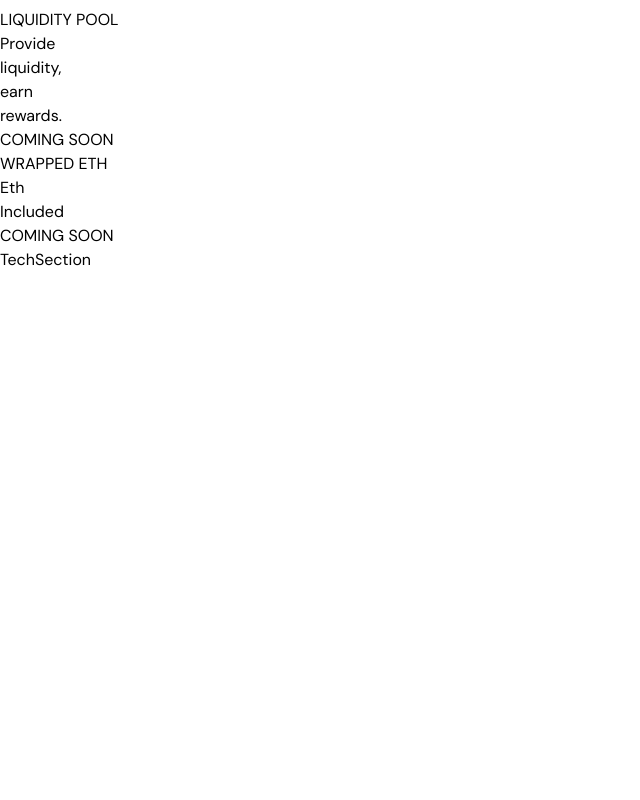
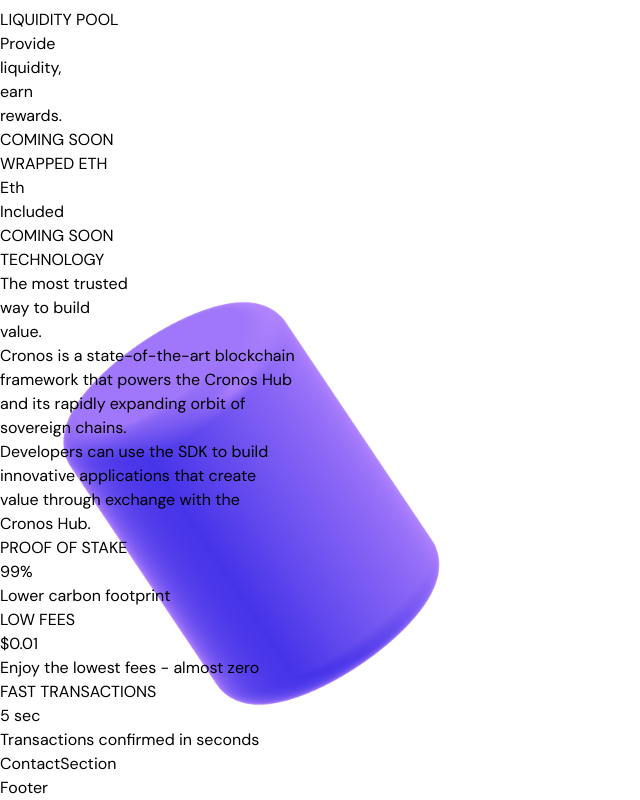
Before and after one commit to Kelechikizito/cronos-landing-page, a React (Vite) app: page / in a window 1280 px wide. Shown: the part 4413-5213 px from the top of the page, without its empty margins (0-640 px from the left). Before the commit the page ends 4685 px from the top, so only its background shows below. Built offline with nearby package versions, Linux system fonts and the light colour scheme.

Commit message:
files update

```diff
--- a/src/App.jsx
+++ b/src/App.jsx
@@ -5,6 +5,8 @@
 import StakeSection from "./components/StakeSection";
 import FeatureSection from "./components/FeatureSection";
 import TechSection from "./components/TechSection";
+import ContactSection from "./components/ContactSection";
+import Footer from "./components/Footer";
 
 function App() {
   return (
@@ -16,6 +18,8 @@
       <StakeSection />
       <FeatureSection />
       <TechSection />
+      <ContactSection />
+      <Footer />
     </div>
   );
 }
--- /dev/null
+++ b/src/components/ContactSection.jsx
@@ -0,0 +1,7 @@
+const ContactSection = () => {
+  return (
+    <div>ContactSection</div>
+  )
+}
+
+export default ContactSection
--- /dev/null
+++ b/src/components/Footer.jsx
@@ -0,0 +1,9 @@
+import React from 'react'
+
+const Footer = () => {
+  return (
+    <div>Footer</div>
+  )
+}
+
+export default Footer
--- a/src/components/TechSection.jsx
+++ b/src/components/TechSection.jsx
@@ -1,8 +1,88 @@
-import React from 'react'
+import Cylinder from '../assets/Cylinder.png'
 
 const TechSection = () => {
   return (
-    <div>TechSection</div>
+    <div
+        className='mt-48 text-white flex flex-col gap-16 pb-10'
+        style={{backgroundImage: `url(${Cylinder})`,
+                backgroundSize: 'contain',
+                backgroundRepeat: 'no-repeat',
+                backgroundPosition: '150% bottom%'}}
+    >
+        <div className="flex justify-between">
+            <div className="flex flex-col gap-8">
+                <div className="opacity-75 tracking-widest">
+                    <p>TECHNOLOGY</p>
+                </div>
+
+                <div>
+                    <h1 className="text-7xl font-bold bg-gradient-to-r from-white to-gray-500 bg-clip-text text-transparent">The most trusted<br />way to build<br />value.</h1>
+                </div>
+
+                <div>
+                    <p>
+                        Cronos is a state-of-the-art blockchain<br />
+                        framework that powers the Cronos Hub<br />
+                        and its rapidly expanding orbit of<br />
+                        sovereign chains.
+                    </p>
+                </div>
+
+                <div>
+                    <p>
+                        Developers can use the SDK to build<br />
+                        innovative applications that create<br />
+                        value through exchange with the<br />
+                        Cronos Hub.
+                    </p>
+                </div>
+            </div>
+
+            <div className="flex flex-col justify-center gap-8">
+                <div className="opacity-75 tracking-widest">
+                    <p>PROOF OF STAKE</p>
+                </div>
+
+                <div>
+                    <h1 className="text-7xl font-bold bg-gradient-to-r from-white to-gray-500 bg-clip-text text-transparent">99%</h1>
+                </div>
+
+                <div>
+                    <p>Lower carbon footprint</p>
+                </div>
+            </div>
+        </div>
+
+        <div className="flex justify-between">
+            <div className="flex flex-col gap-8">
+                <div className="opacity-75 tracking-widest">
+                    <p>LOW FEES</p>
+                </div>
+
+                <div>
+                    <h1 className="text-7xl font-bold bg-gradient-to-r from-white to-gray-500 bg-clip-text text-transparent">$0.01</h1>
+                </div>
+
+                <div>
+                    <p>Enjoy the lowest fees - almost zero</p>
+                </div>
+            </div>
+
+            <div className="flex flex-col gap-8">
+                <div className="opacity-75 tracking-widest">
+                    <p>FAST TRANSACTIONS</p>
+                </div>
+
+                <div>
+                    <h1 className="text-7xl font-bold bg-gradient-to-r from-white to-gray-500 bg-clip-text text-transparent">5 sec</h1>
+                </div>
+
+                <div>
+                    <p>Transactions confirmed in seconds</p>
+                </div>
+            </div>
+        </div>
+    </div>
   )
 }
 
```
Also changed, not shown: src/assets/Cylinder.png (renamed from src/assets/Cylinder 5.png).
